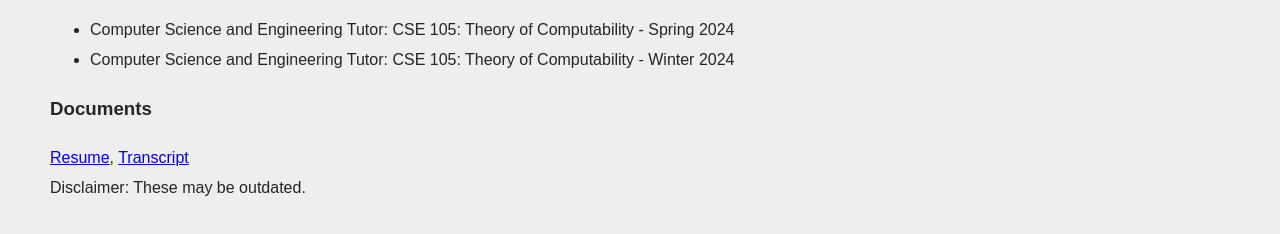
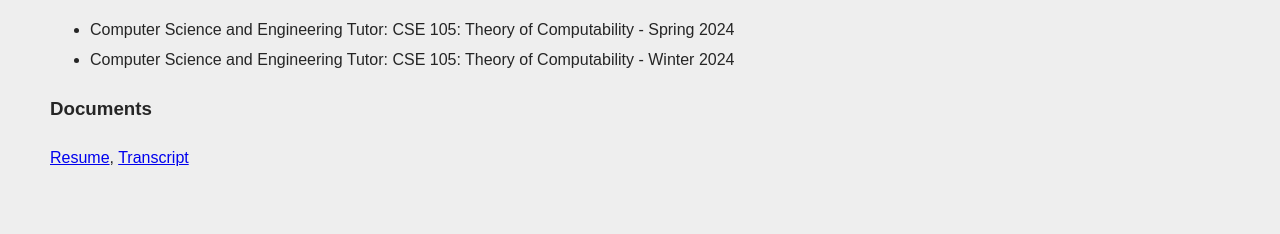
Before and after one commit to DanUCSD/DanUCSD.github.io, a plain HTML site: page index.html in a window 1280 px wide. Shown: the part 366-600 px from the top of the page. Drawn offline with Linux system fonts and the light colour scheme.

Commit message:
Update index.html

```diff
--- a/index.html
+++ b/index.html
@@ -43,7 +43,6 @@
             <a class="download" download href="Resume.pdf" target="_blank">Resume</a>,
             <a class="download" download href="academichistoryreviewpdf.pdf" target="_blank">Transcript</a>
             <br>
-            Disclaimer: These may be outdated.
         </div>
 
     </body>
```
